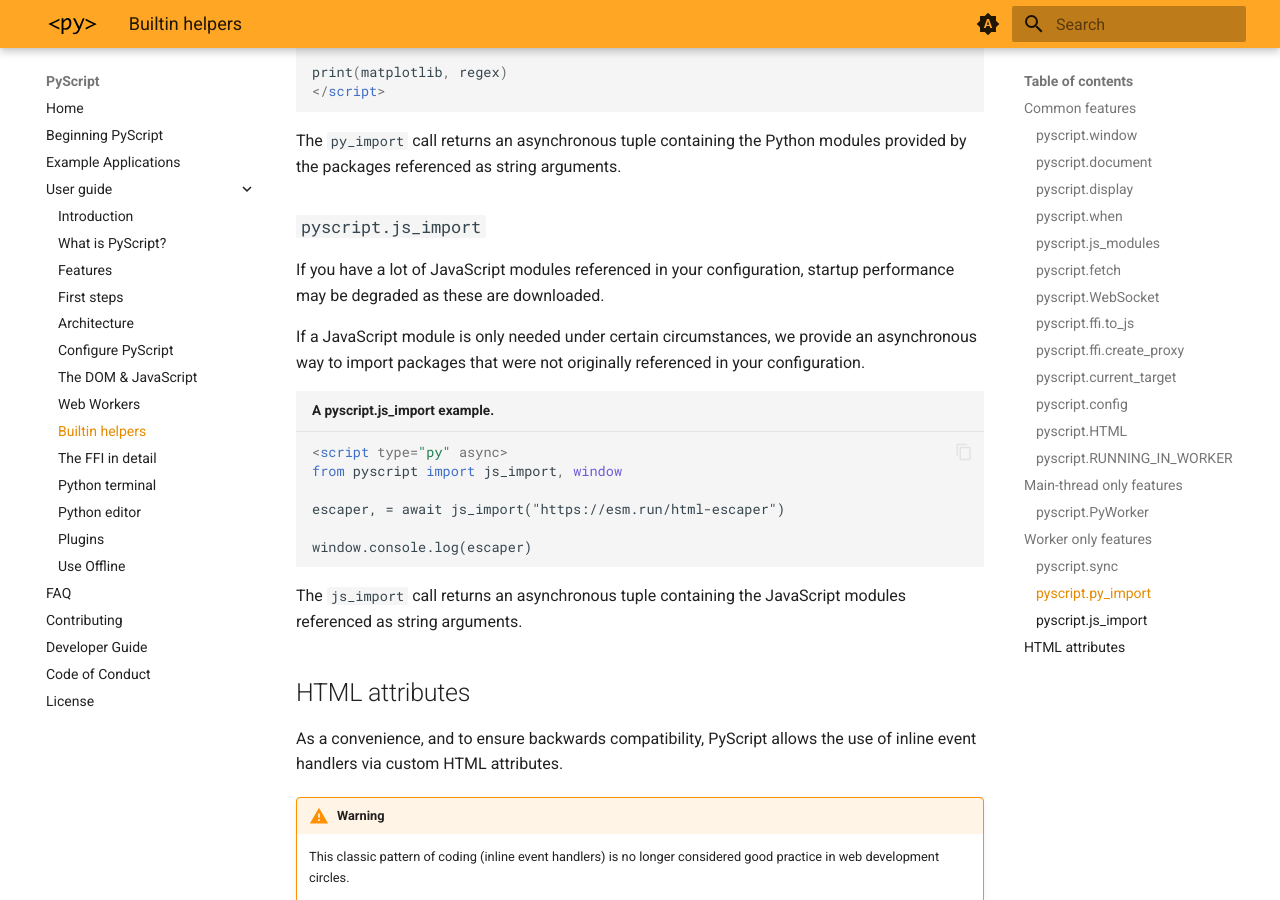
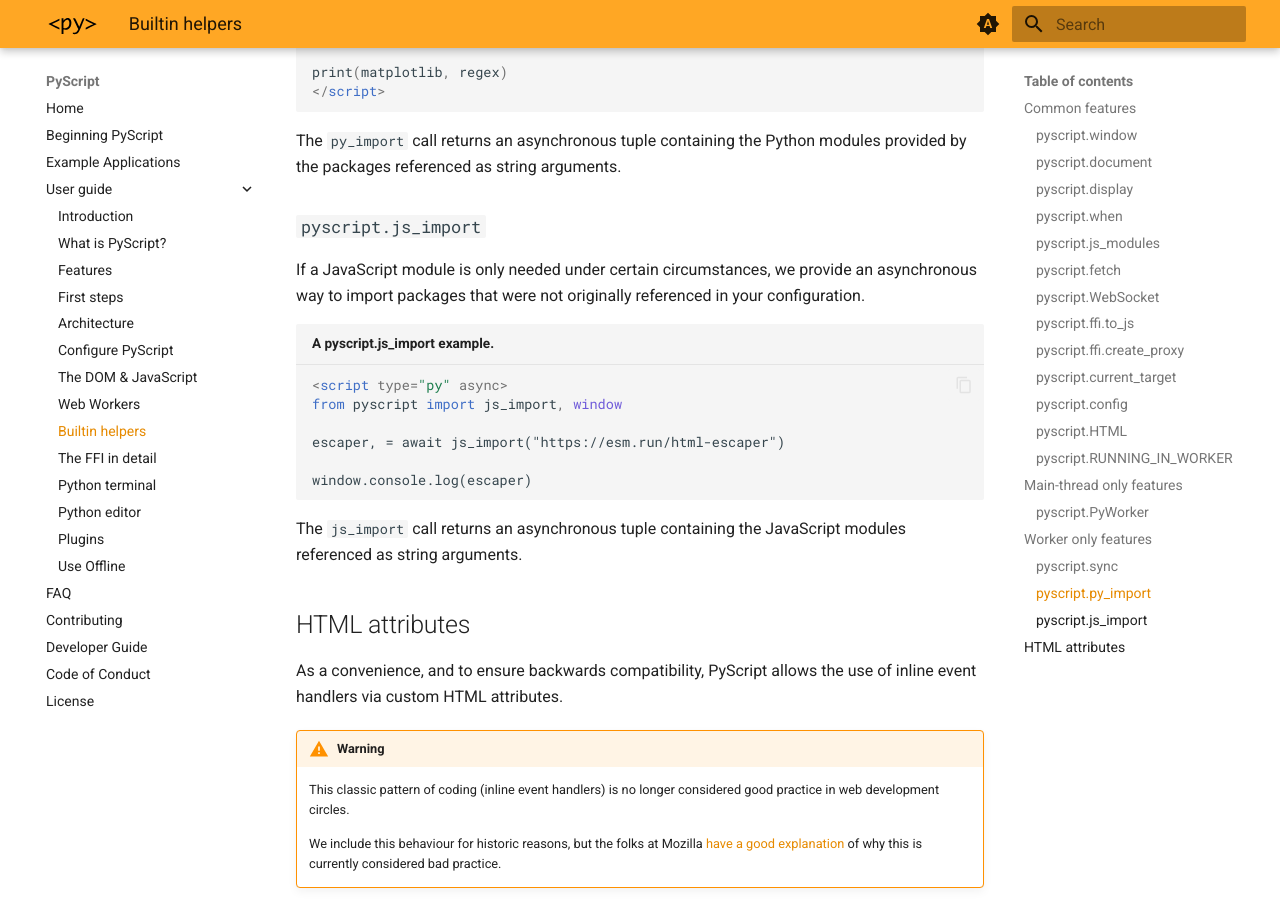
Before and after one commit to pyscript/docs, an MkDocs documentation site: the page built from docs/user-guide/builtins.md, in a window 1280 px wide and 900 px high, scrolled down 11812 px. Built offline with MkDocs 1.6.1 and Material for MkDocs 9.7.7, drawn with Linux system fonts in a browser that asks for light colours; the version menu is left out.

Commit message:
Final edits.

```diff
--- a/docs/user-guide/builtins.md
+++ b/docs/user-guide/builtins.md
@@ -601,9 +601,6 @@ modules provided by the packages referenced as string arguments.
 
 ### `pyscript.js_import`
 
-If you have a lot of JavaScript modules referenced in your configuration,
-startup performance may be degraded as these are downloaded.
-
 If a JavaScript module is only needed under certain circumstances, we provide
 an asynchronous way to import packages that were not originally referenced in
 your configuration.
```
Also changed, not shown: docs/user-guide/workers.md (+1 -1 lines).
